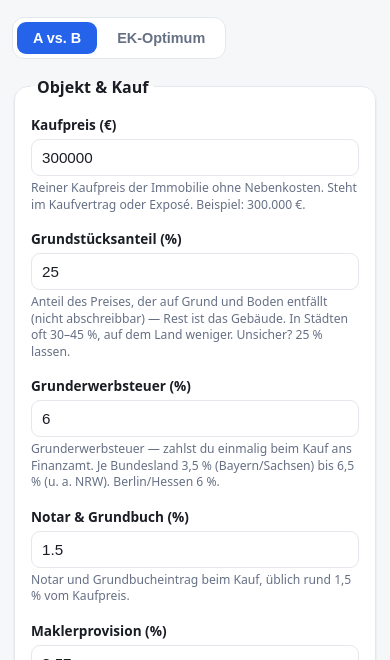
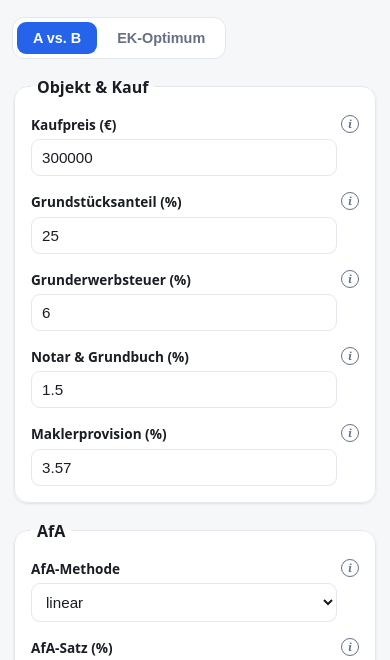
Before and after one commit to mgummich/zins-kapital-rechner, a plain HTML site: page index.html in a window 390 px wide. Shown: the part 172-832 px from the top of the page. Drawn offline with nearby package versions, Linux system fonts and the light colour scheme.

Commit message:
feat: Feld-Hilfe als ⓘ-Hover-Tooltip statt Dauertext
Kompaktes ⓘ-Icon oben rechts je Feld; Erklärung erscheint bei Hover
(Desktop) bzw. Fokus/Tap (Mobil). Aufgeräumteres UI. Alle 39 Hilfetexte
erhalten. Co-Authored-By: Claude Opus 4.8 <noreply@anthropic.com>

```diff
--- a/app.js
+++ b/app.js
@@ -39,7 +39,9 @@ const hilfe = {
 };
 
 function hilfeHtml(id) {
-  return hilfe[id] ? `<small class="hilfe">${hilfe[id]}</small>` : '';
+  if (!hilfe[id]) return '';
+  const t = hilfe[id].replace(/&/g, '&amp;').replace(/"/g, '&quot;');
+  return `<button type="button" class="tip" aria-label="Erklärung: ${t}" data-tip="${t}">i</button>`;
 }
 
 // Feld-Definitionen: [id, label, default, {pct?, int?}]
--- a/index.html
+++ b/index.html
@@ -26,11 +26,24 @@
       padding: 16px; }
     legend { font-weight: 650; padding: 0 6px; }
     .grid { display: grid; grid-template-columns: repeat(auto-fit, minmax(240px, 1fr)); gap: var(--gap); }
-    label { display: flex; flex-direction: column; font-size: .85rem; font-weight: 550; gap: 4px; }
+    label { display: flex; flex-direction: column; font-size: .85rem; font-weight: 550; gap: 4px; position: relative; padding-right: 22px; }
     input, select { padding: 9px 10px; font-size: .95rem; border: 1px solid var(--line);
       border-radius: 9px; background: var(--surface); color: var(--text); }
     input:focus, select:focus { outline: 2px solid var(--accent); outline-offset: 1px; border-color: var(--accent); }
     .hilfe { font-weight: 400; font-size: .76rem; color: var(--muted); line-height: 1.35; }
+    /* ⓘ Hilfe-Tooltip: Icon oben rechts im Feld, Text bei Hover/Fokus (Tap auf Mobil) */
+    .tip { position: absolute; top: 0; right: 0; width: 18px; height: 18px; padding: 0;
+      border: 1px solid var(--muted); border-radius: 50%; background: var(--surface);
+      color: var(--muted); font: italic 700 11px/16px 'Georgia', serif; text-align: center;
+      cursor: help; -webkit-appearance: none; appearance: none; }
+    .tip:hover, .tip:focus-visible { border-color: var(--accent); color: var(--accent); outline: none; }
+    .tip::after { content: attr(data-tip); position: absolute; top: 135%; right: 0; z-index: 30;
+      width: min(300px, 78vw); background: var(--surface); color: var(--text);
+      border: 1px solid var(--line); border-radius: 10px; box-shadow: var(--shadow);
+      padding: 9px 11px; font: 400 .78rem/1.45 system-ui, sans-serif; text-align: left;
+      white-space: normal; opacity: 0; visibility: hidden; transform: translateY(-3px);
+      transition: opacity .12s, transform .12s; pointer-events: none; }
+    .tip:hover::after, .tip:focus::after, .tip:focus-visible::after { opacity: 1; visibility: visible; transform: translateY(0); }
     .szenarien { display: grid; grid-template-columns: 1fr 1fr; gap: var(--gap); }
     .szenarien h3 { margin: 4px 0 10px; font-size: 1rem; }
     .kpis { display: grid; grid-template-columns: repeat(auto-fit, minmax(180px, 1fr)); gap: var(--gap); margin: var(--gap) 0; }
```
